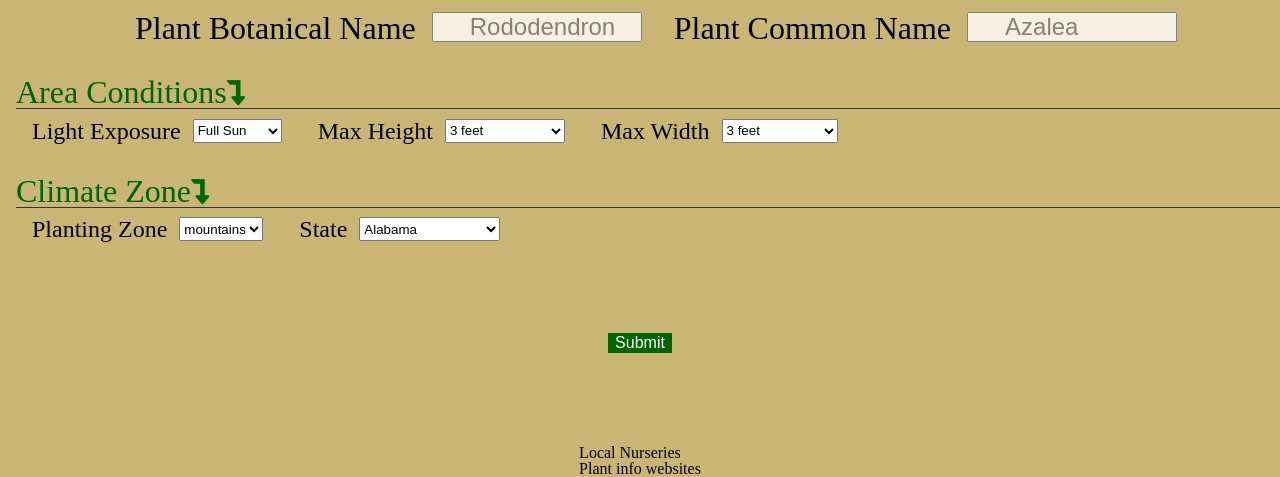
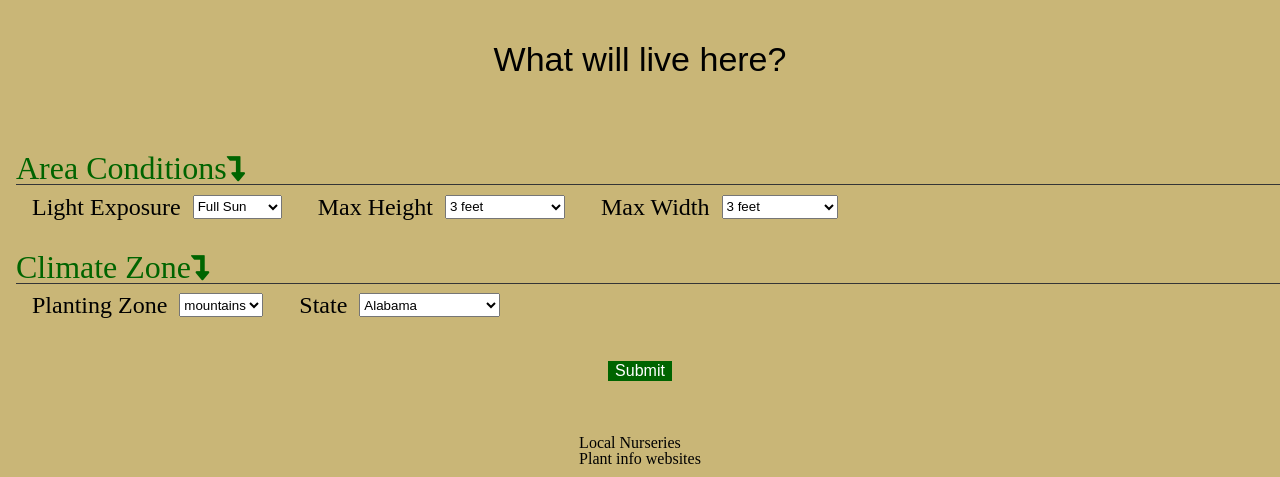
Before and after one commit to RLGoolsby/plan-it, a plain HTML site: page index.html in a window 1280 px wide. Shown: the part 323-800 px from the top of the page. Drawn offline with nearby package versions, Linux system fonts and the light colour scheme.

Commit message:
Add new view.html

```diff
--- a/assets/css/styles.scss
+++ b/assets/css/styles.scss
@@ -38,7 +38,13 @@ form{
   justify-content: center;
 }
 
-/** Plant Names **/
+p{
+  font-size: 34px;
+  margin: auto;
+  font-family: sans-serif;
+}
+
+/** Plant Names plantid.html**/
 .fieldsets-group {
   margin-top: 0.9em;
   display: flex;
@@ -124,15 +130,24 @@ button {
 
 footer{
   display: flex;
-  justify-content: center;
+  width: 100%;
+  height: 6em;
+
 }
+.additional{
+  position: static;
+  margin: auto;
 
+}
 
 
 @media screen and (min-width: 320px) {
   html, body, main{
     flex-wrap: nowrap;
   }
+  footer{
+    flex-wrap: nowrap;
+  }
 }
 
 /*# sourceMappingURL=styles.css.map */
--- a/index.html
+++ b/index.html
@@ -19,21 +19,11 @@
 
 
     <main>
+
+        <p class = "intro">What will live here?</p>
           <form>
-            <div class='fieldsets-group'>
-              <div class='fieldset fieldset-1of2'>
-                <label class = "PBN">Plant Botanical Name</label>
-                <input placeholder='Rododendron' type='text'>
-              </div>
 
-              <div class='fieldset fieldset-1of2'>
-                <label class = "PCN">Plant Common Name</label>
-                <input placeholder='Azalea' type='text'>
-            </div>
-          </div>
-
-
-          <h1 class = "conditions">Area Conditions<i class="fa fa-level-down" aria-hidden="true"></i></h1>
+            <h1 class = "conditions">Area Conditions<i class="fa fa-level-down" aria-hidden="true"></i></h1>
 
             <div class='fieldset' id ="1">
               <label>Light Exposure</label>
@@ -142,18 +132,19 @@
         </div>
       </div>
 
-    </form>
+</form>
 
     <button type ="submit">Submit</button>
-  </main>
 
 
+</main>
+
     <footer>
-      <ul>
+      <ul class = "additional">
         <li>Local Nurseries</li>
         <li>Plant info websites</li>
 
-
+      </ul>
     </footer>
 
 
```
Also changed, not shown: views/plantid.html (added, +14 -0 lines), assets/css/styles.css, 1 other file.
